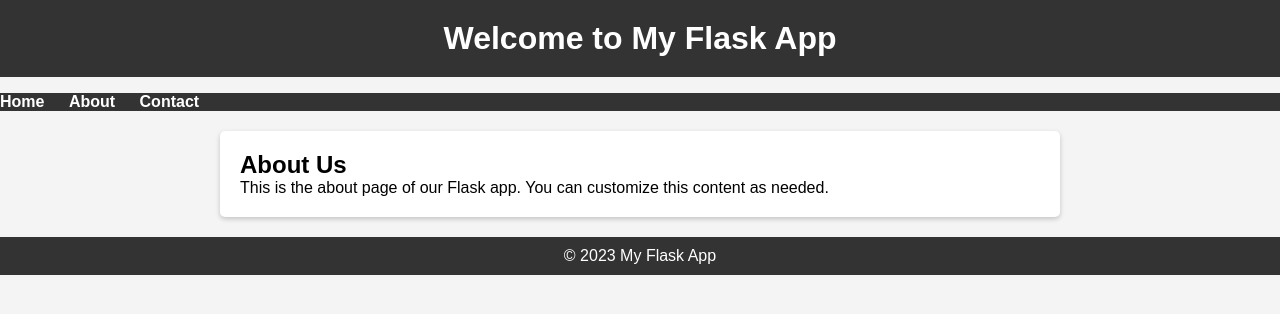
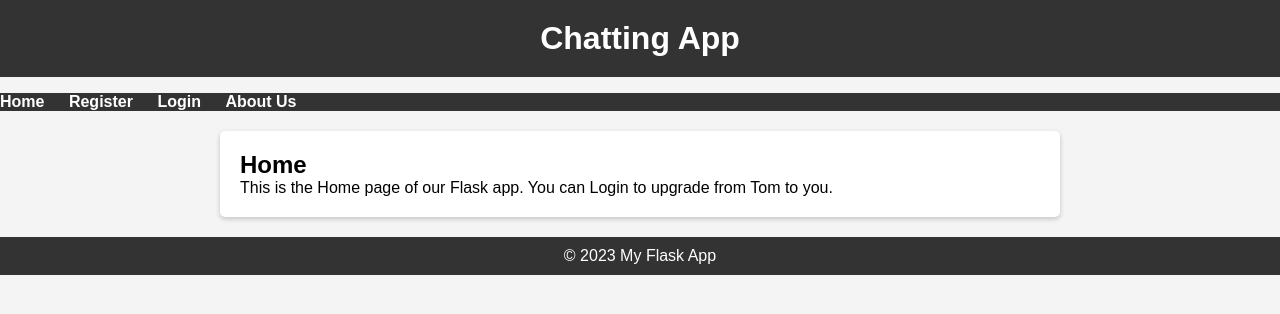
Before and after one commit to Einsiedel/final-project, a Flask app: page / in a window 1280 px wide. Shown: the top 314 px of the page. Run offline with Flask 3, Linux system fonts and the light colour scheme; parts of the project's set-up code (start-up, migrations or seed data) failed here and were passed over.

Commit message:
Added templates

```diff
--- a/app.py
+++ b/app.py
@@ -1,10 +1,23 @@
-from flask import Flask, render_template
+from flask import Flask, render_template, request
 
 app = Flask(__name__)
 
 @app.route('/')
-def home():
-    return render_template('index.html')
+def index():
+    return render_template('index.html', name=request.args.get('name', 'Tom'))
+
+@app.route('/login')
+def login():
+    return render_template('login.html')
+
+@app.route('/register')
+def register():
+    return render_template('register.html')
+
+@app.route('/about')
+def about():
+    return render_template('about.html')
+
 
 if __name__ == '__main__':
-    app.home()
+    app.run(debug=True)
--- a/templates/index.html
+++ b/templates/index.html
@@ -1,29 +1,7 @@
-<!DOCTYPE html>
-<html>
-<head>
-    <meta charset="UTF-8">
-    <title>My Flask App</title>
-    <link rel="stylesheet" href="{{ url_for('static', filename='style.css') }}">
-</head>
-<body>
-    <header>
-        <h1>Welcome to My Flask App</h1>
-    </header>
-    <nav>
-        <ul>
-            <li><a href="/">Home</a></li>
-            <li><a href="/about">About</a></li>
-            <li><a href="/contact">Contact</a></li>
-        </ul>
-    </nav>
-    <main>
-        <section>
-            <h2>About Us</h2>
-            <p>This is the about page of our Flask app. You can customize this content as needed.</p>
-        </section>
-    </main>
-    <footer>
-        <p>&copy; 2023 My Flask App</p>
-    </footer>
-</body>
-</html>
+{% extends "layout.html" %}
+
+{% block content_title %}Home{% endblock %}
+
+{% block content %}
+    <p>This is the Home page of our Flask app. You can Login to upgrade from {{ name }} to you.</p>
+{% endblock %}
--- /dev/null
+++ b/templates/layout.html
@@ -0,0 +1,31 @@
+<!DOCTYPE html>
+<html>
+<head>
+    <meta charset="UTF-8">
+    <meta name="viewport" content="initial-scale=1, width=device-width">
+    <title>{% block title %}{% endblock %}</title>
+    <link rel="stylesheet" href="{{ url_for('static', filename='style.css') }}">
+</head>
+<body>
+    <header>
+        <h1>Chatting App</h1>
+    </header>
+    <nav>
+        <ul>
+            <li><a href="/">Home</a></li>
+            <li><a href="/register">Register</a></li>
+            <li><a href="/login">Login</a></li>
+            <li><a href="/about">About Us</a></li>
+        </ul>
+    </nav>
+    <main>
+        <section>
+            <h2>{% block content_title %}{% endblock %}</h2>
+            <p>{% block content %}{% endblock %}</p>
+        </section>
+    </main>
+    <footer>
+        <p>&copy; 2023 My Flask App</p>
+    </footer>
+</body>
+</html>
```
Also changed, not shown: templates/about.html (added, +7 -0 lines), templates/login.html (added, +15 -0 lines), templates/register.html (added, +15 -0 lines).
